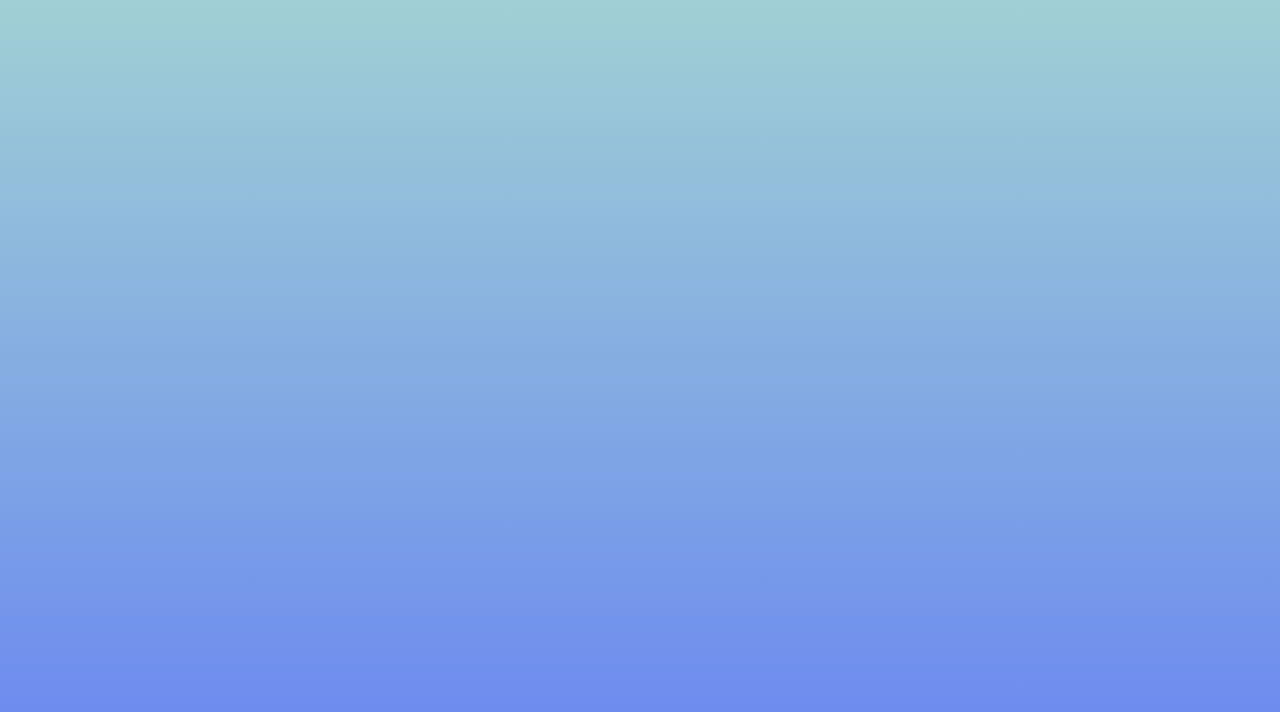
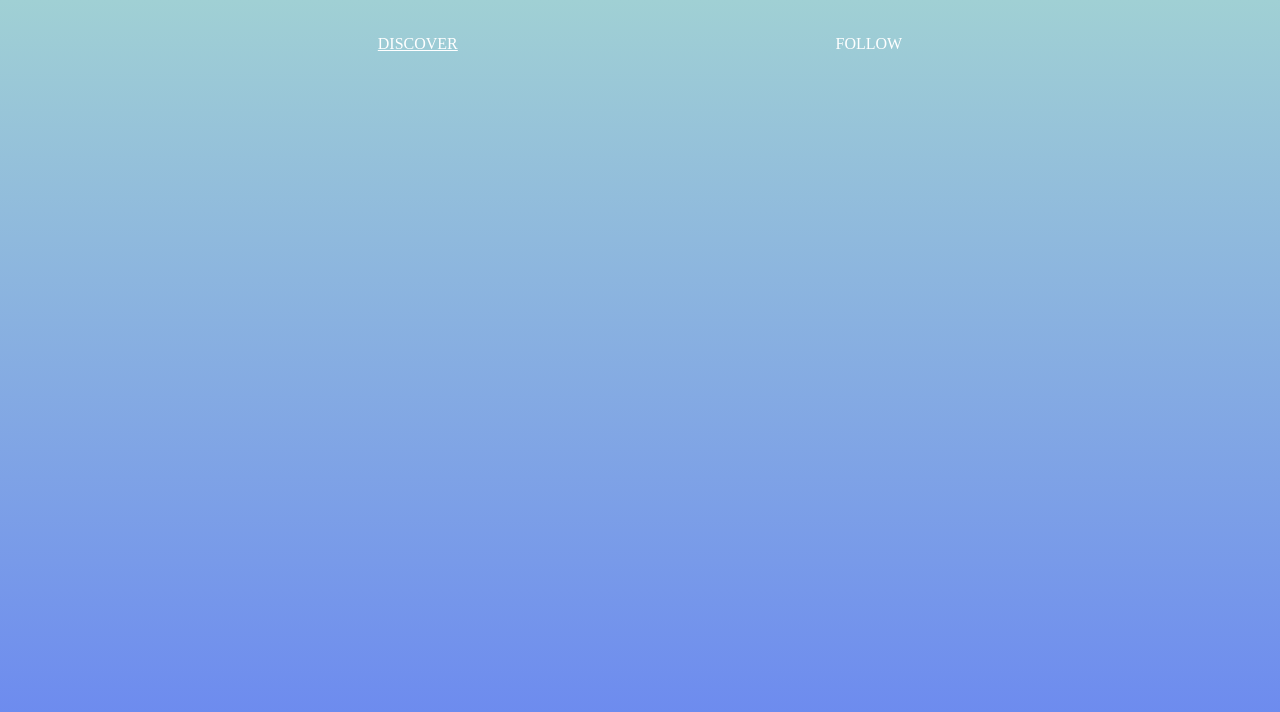
Before and after one commit to virgill-e/app-recette, a Nuxt app: page /home in a window 1280 px wide. Before the commit this address had no page. Shown: the top 712 px of the page. Built offline with nearby package versions, Linux system fonts and the light colour scheme.

Commit message:
page /home init

```diff
--- /dev/null
+++ b/app/components/NavTop.vue
@@ -0,0 +1,20 @@
+<script setup>
+import { ref } from 'vue'
+
+const activeTab = ref('discover')
+
+const setActiveTab = (tab) => {
+    activeTab.value = tab
+}
+</script>
+
+<template>
+    <div id="nav-top" class="w-full flex flex-row items-center justify-evenly">
+        <button @click="setActiveTab('discover')" :class="{ 'underline': activeTab === 'discover' }">
+            Discover
+        </button>
+        <button @click="setActiveTab('follow')" :class="{ 'underline': activeTab === 'follow' }">
+            Follow
+        </button>
+    </div>
+</template>
--- /dev/null
+++ b/app/pages/home.vue
@@ -0,0 +1,5 @@
+<template>
+    <div class="w-screen py-8">
+        <NavTop />
+    </div>
+</template>
```
